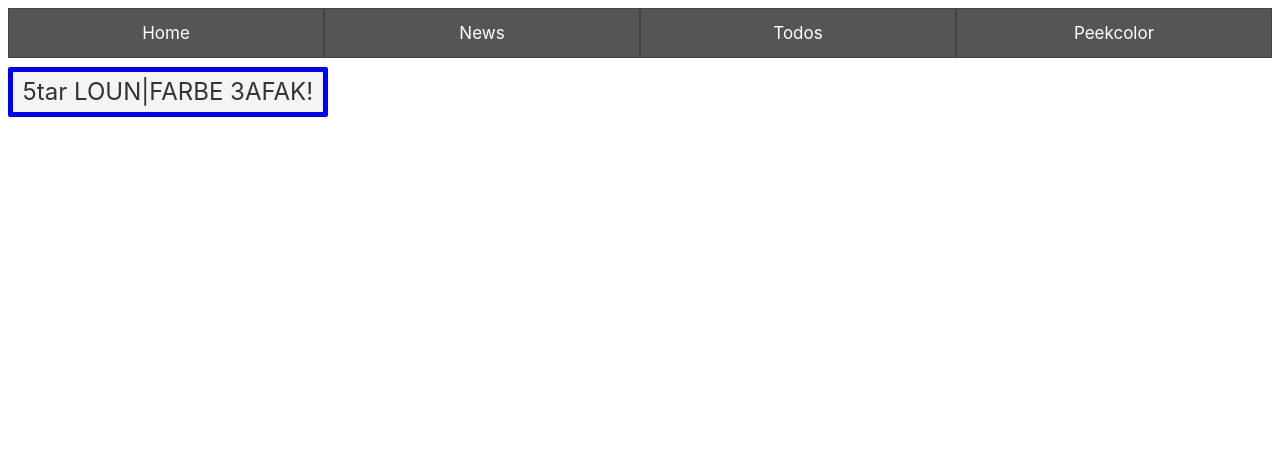
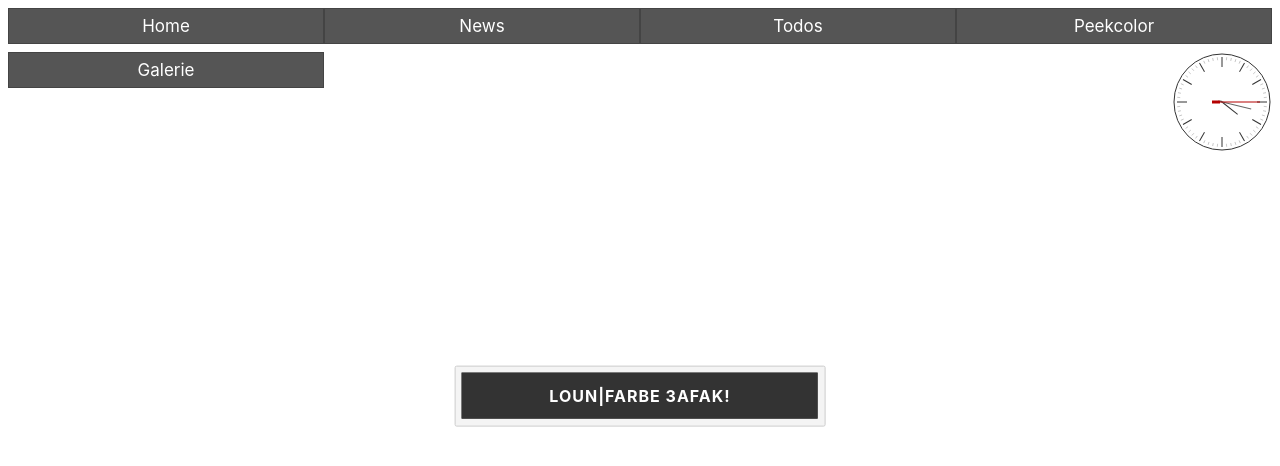
Before and after one commit to djzh23/svelte-app, a Svelte app: page / in a window 1280 px wide. Both pictures are taken after a click on the button "Peekcolor". Shown: the top 466 px of the page. Built offline with nearby package versions, Linux system fonts and the light colour scheme.

Commit message:
menu problem

```diff
--- a/src/App.svelte
+++ b/src/App.svelte
@@ -5,12 +5,17 @@
 	import NewsPage from './NewsPage.svelte';
 	import Todos from './Todos.svelte';
 	import Peekcolor from './peekComponents/Peekcolor.svelte';
+	import Clock from './Clock.svelte';
+	import Galerie from './Galerie.svelte';
+
+	import { AppBar, Divider, Button, MaterialApp } from "svelte-materialify";
 
 	const webpages = [
 		{ name: "Home", component: HomePage },
 		{ name: "News", component: NewsPage },
 		{ name: "Todos", component: Todos },
-		{ name: "Peekcolor", component: Peekcolor }
+		{ name: "Peekcolor", component: Peekcolor },
+		{name: "Galerie", component:Galerie}
 	];
 
 	// Loads an object in webpages array
@@ -23,15 +28,20 @@
 </script>
 
 
-{#each webpages as webpageObj}
+	<!-- <span slot="title"> SvlteApp </span> -->
+	{#each webpages as webpageObj}
 	<button class="tablink"
 					title={webpageObj.name}
 					on:click={() => loadPage(webpageObj)}>{webpageObj.name}</button>
-{/each}
+	{/each}
+	<div class="content-box"><Clock></Clock></div>
+
 
 
 <!-- Loaded component/webpage -->
 <svelte:component this={selectedPage.component} />
+
+
 
 
 <style>
@@ -47,7 +57,7 @@
 		border: .5px solid #444;
 		border-radius: 0;
 		cursor: pointer;
-		padding: 14px 16px;
+		/* padding: 14px 16px; */
 		font-size: 17px;
 		width: 25%;
 	}
--- /dev/null
+++ b/src/Clock.svelte
@@ -0,0 +1,125 @@
+<script>
+	import { onMount } from 'svelte';
+
+	let time = new Date();
+
+	// these automatically update when `time`
+	// changes, because of the `$:` prefix
+	$: hours = time.getHours();
+	$: minutes = time.getMinutes();
+	$: seconds = time.getSeconds();
+
+	onMount(() => {
+		const interval = setInterval(() => {
+			time = new Date();
+		}, 1000);
+
+		return () => {
+			clearInterval(interval);
+		};
+	});
+</script>
+<div class="content-box">
+    <svg viewBox='-50 -50 100 100'>
+        <circle class='clock-face' r='48'/>
+
+        <!-- markers -->
+        {#each [0, 5, 10, 15, 20, 25, 30, 35, 40, 45, 50, 55] as minute}
+            <line
+                class='major'
+                y1='35'
+                y2='45'
+                transform='rotate({30 * minute})'
+            />
+
+            {#each [1, 2, 3, 4] as offset}
+                <line
+                    class='minor'
+                    y1='42'
+                    y2='45'
+                    transform='rotate({6 * (minute + offset)})'
+                />
+            {/each}
+        {/each}
+
+        <!-- hour hand -->
+        <line
+            class='hour'
+            y1='2'
+            y2='-20'
+            transform='rotate({30 * hours + minutes / 2})'
+        />
+
+        <!-- minute hand -->
+        <line
+            class='minute'
+            y1='4'
+            y2='-30'
+            transform='rotate({6 * minutes + seconds / 10})'
+        />
+
+        <!-- second hand -->
+        <g transform='rotate({6 * seconds})'>
+            <line class='second' y1='10' y2='-38'/>
+            <line class='second-counterweight' y1='10' y2='2'/>
+        </g>
+    </svg>
+</div>
+
+
+
+
+<style>
+
+    div {
+    width: 100px;
+    height: 100px;
+    margin: auto;
+    float: right;
+    /* border: 8px solid red;
+    background: yellow; */
+    }
+
+    .content-box {
+    box-sizing: content-box;
+    padding-top: 0px;
+    padding-bottom: 0px;
+
+}
+
+	svg {
+		width: 100%;
+		height: 100%;
+	}
+
+	.clock-face {
+		stroke: #333;
+		fill: white;
+	}
+
+	.minor {
+		stroke: #999;
+		stroke-width: 0.5;
+	}
+
+	.major {
+		stroke: #333;
+		stroke-width: 1;
+	}
+
+	.hour {
+		stroke: #333;
+	}
+
+	.minute {
+		stroke: #666;
+	}
+
+	.second, .second-counterweight {
+		stroke: rgb(180,0,0);
+	}
+
+	.second-counterweight {
+		stroke-width: 3;
+	}
+</style>
--- a/src/peekComponents/Peekcolor.svelte
+++ b/src/peekComponents/Peekcolor.svelte
@@ -9,13 +9,77 @@ function chBackcolor() {
    document.body.style.background = selectColor(Math.floor(Math.random() * 999), 10);;
 }
 </script>
+  <div class="wrapper">
+	<div class="link_wrapper">
+			<button on:click={chBackcolor}>
+			<a>LOUN|FARBE 3AFAK!</a>
+			</button>
+	  <!-- <div class="icon">
+		<svg xmlns="http://www.w3.org/2000/svg" viewBox="0 0 268.832 268.832">
+		  <path d="M265.17 125.577l-80-80c-4.88-4.88-12.796-4.88-17.677 0-4.882 4.882-4.882 12.796 0 17.678l58.66 58.66H12.5c-6.903 0-12.5 5.598-12.5 12.5 0 6.903 5.597 12.5 12.5 12.5h213.654l-58.66 58.662c-4.88 4.882-4.88 12.796 0 17.678 2.44 2.44 5.64 3.66 8.84 3.66s6.398-1.22 8.84-3.66l79.997-80c4.883-4.882 4.883-12.796 0-17.678z"/>
+		</svg>
+	  </div> -->
+	</div>
 
-		<button style="display: flex;
-		justify-content: center;
-		align-items: center;
-		height: 50px;
-		border:5px solid blue;
-		font-size: x-large;
-		" on:click={chBackcolor}>
-			5tar LOUN|FARBE 3AFAK!
-		</button>
+  </div>
+  <style>
+	.wrapper{
+	  position: fixed;
+	  top: 50%;
+	  left: 50%;
+	  transform: translate(-50%, -50%);
+	}
+
+	.link_wrapper{
+	  position: relative;
+	}
+
+	a{
+	  display: block;
+	  width: 350px;
+	  line-height: 40px;
+	  font-weight: bold;
+	  text-decoration: none;
+	  background: #333;
+	  text-align: center;
+	  color: #fff;
+	  text-transform: uppercase;
+	  letter-spacing: 1px;
+	  border: 3px solid #333;
+	  transition: all .35s;
+	}
+
+	.icon{
+	  width: 50px;
+	  height: 50px;
+	  border: 3px solid transparent;
+	  position: absolute;
+	  transform: rotate(45deg);
+	  right: 0;
+	  top: 0;
+	  z-index: -1;
+	  transition: all .35s;
+	}
+
+	.icon svg{
+	  width: 30px;
+	  position: absolute;
+	  top: calc(50% - 15px);
+	  left: calc(50% - 15px);
+	  transform: rotate(-45deg);
+	  fill: #2ecc71;
+	  transition: all .35s;
+	}
+
+	a:hover{
+	  width: 200px;
+	  border: 3px solid #2ecc71;
+	  background: transparent;
+	  color: #2ecc71;
+	}
+
+	a:hover + .icon{
+	  border: 3px solid #2ecc71;
+	  right: -25%;
+	}
+  </style>
```
Also changed, not shown: src/Quotes.svelte (added).
